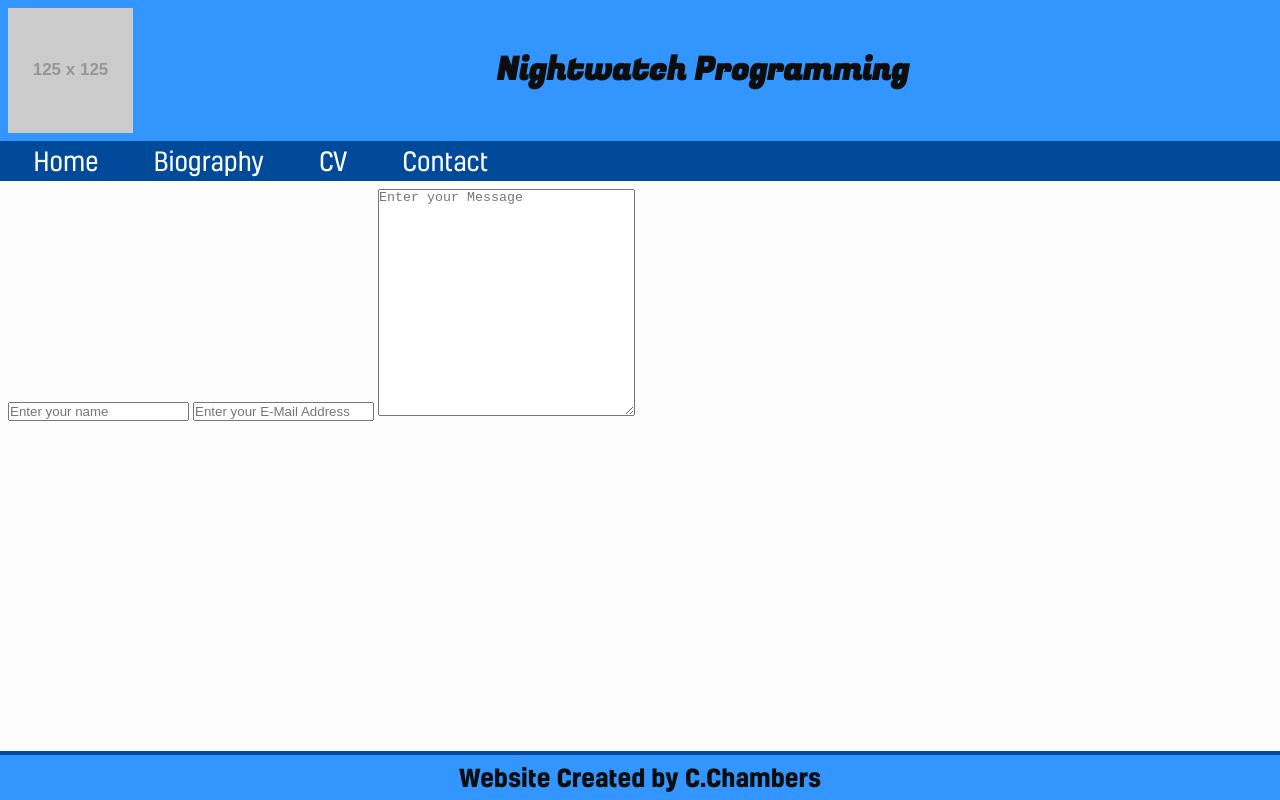
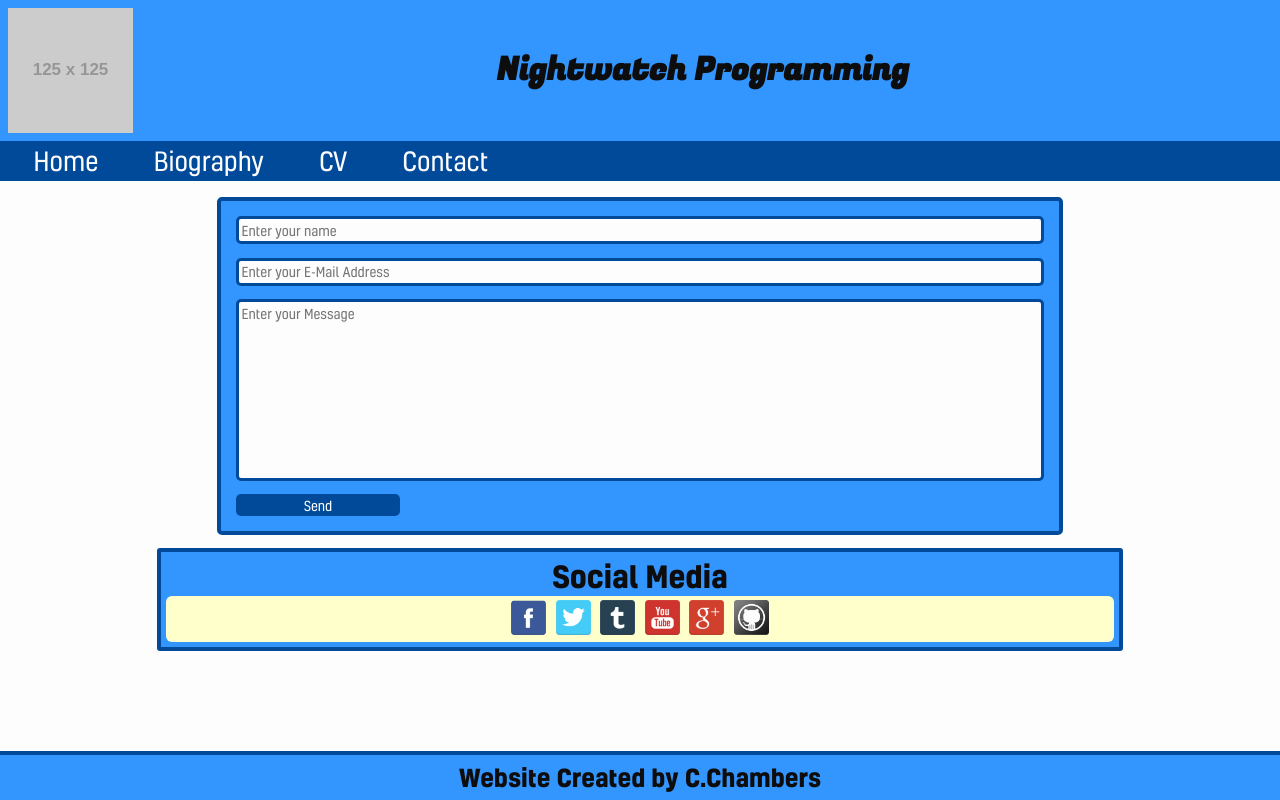
Before and after one commit to cjc1996/csy1018-assign1, a plain HTML site: page contact.html in a window 1280 px wide. Drawn offline with Linux system fonts and the light colour scheme; placeholder pictures from the web are drawn by us.

Commit message:
contact page

```diff
--- a/contact.html
+++ b/contact.html
@@ -29,11 +29,41 @@
     </div>
     <div class="wrapperM-control">
       <main class="main-control">
-        <form class="contact-control">
-          <input class="contact-name" type="text" name="name" placeholder="Enter your name" />
-          <input class ="contact-email" type="email" name="email" placeholder="Enter your E-Mail Address" />
-          <textarea class="contact-msg" type="text" name="message" placeholder="Enter your Message" rows="15" cols="30"></textarea>
-        </form>
+        <div class="contact-wrap">
+          <form class="contact-control">
+            <input class="contact-name" type="text" name="name" placeholder="Enter your name" required/>
+            <input class ="contact-email" type="email" name="email" placeholder="Enter your E-Mail Address" required/>
+            <textarea class="contact-msg" type="text" name="message" placeholder="Enter your Message" rows="10" cols="25" required></textarea>
+            <input class="contact-submit" type="submit" name="send" value="Send" />
+          </form>
+          <div class="tagline-wrap">
+            <section class="tagline-section">
+              <h6 class="tagline">Social Media</h6>
+              <div class="network-icons">
+                <ul class="network-list">
+                  <li><a href="http://www.facebook.com/"><img src="img/facebook_icon.png" class="media-img" /></a></li>
+                  <li><a href="http://www.twitter.com/"><img src="img/twitter_icon.png" class="media-img" /></a></li>
+                  <li><a href="http://www.tumblr.com/"><img src="img/tublr_icon.png" class="media-img" /></a></li>
+                  <li><a href="http://www.youtube.com/"><img src="img/youtube_icon.png" class="media-img" /></a></li>
+                  <li><a href="http://www.google.co.uk/"><img src="img/google_plus_icon.png" class="media-img" /></a></li>
+                  <li><a href="http://www.github.com/"><img src="img/github_icon.png" class="media-img" /></a></li>
+                </ul>
+            </div>
+              <div class="network-icons-mobile">
+                <ul class="network-list-mobileUpper">
+                  <li><a href="http://www.facebook.com/"><img src="img/facebook_icon.png" class="media-img" /></a></li>
+                  <li><a href="http://www.twitter.com/"><img src="img/twitter_icon.png" class="media-img" /></a></li>
+                  <li><a href="http://www.tumblr.com/"><img src="img/tublr_icon.png" class="media-img" /></a></li>
+                </ul><br>
+                <ul class="network-list-mobileLower">
+                  <li><a href="http://www.youtube.com/"><img src="img/youtube_icon.png" class="media-img" /></a></li>
+                  <li><a href="http://www.google.co.uk/"><img src="img/google_plus_icon.png" class="media-img" /></a></li>
+                  <li><a href="http://www.github.com/"><img src="img/github_icon.png" class="media-img" /></a></li>
+                </ul>
+              </div>
+            </section>
+          </div>
+      </div>
       </main>
     </div>
     <footer class="footer-control">
--- a/css/style.css
+++ b/css/style.css
@@ -234,8 +234,80 @@ ul{
     margin: 0.2em;
     border: 3px solid #ffffcc;
     border-radius: 4px;
+    font-size: 1.2em;
   }
   /*/Biography*/
+  /*Contact*/
+  .contact-control{
+    display: flex;
+    flex-direction: column;
+    width: 65%;
+    margin: 0.5em auto 0.5em auto;
+    padding: 0.5em;
+    background: #3396ff;
+    border: 4px solid #004a99;
+    border-radius: 5px;
+  }
+
+  .contact-name{
+    font-family: 'Kelsonregular', sans-serif;
+    border: 3px solid #004a99;
+    border-radius: 5px;
+    background: #fdfdfe;
+    margin: 0.5em;
+    padding: 0.2em;
+    transition: 0.5s;
+  }
+
+  .contact-name:focus{
+    border: 3px solid #ffffcc;
+  }
+
+  .contact-email{
+    font-family: 'Kelsonregular', sans-serif;
+    border: 3px solid #004a99;
+    border-radius: 5px;
+    background: #fdfdfe;
+    margin: 0.5em;
+    padding: 0.2em;
+    trasition: 0.5s;
+  }
+
+  .contact-email:focus{
+    border: 3px solid #ffffcc;
+  }
+
+  .contact-msg{
+    font-family: 'Kelsonregular', sans-serif;
+    border: 3px solid #004a99;
+    border-radius: 5px;
+    background: #fdfdfe;
+    margin: 0.5em;
+    padding: 0.2em;
+    resize: none;
+    transition: 0.5s;
+  }
+
+  .contact-msg:focus{
+    border:3px solid #ffffcc;
+  }
+
+  .contact-submit{
+    width: 20%;
+    background: #004a99;
+    font-family: 'Kelsonregular', sans-serif;
+    margin: 0.5em;
+    padding: 0.2em;
+    border-radius: 5px;
+    border: none;
+    color: #fdfdfe;
+    transition: 0.5s;
+  }
+
+  .contact-submit:hover{
+    background: #1a66ff;
+  }
+  /*/Contact*/
 /*/Class Selectors*/
 
 /*Media Quieries*/
@@ -315,6 +387,16 @@ ul{
     order: -1;
     width: 90%;
   }
+
+  .contact-control{
+    margin: 0.5em auto 0.5em auto;
+    width: 75%;
+  }
+
+  .contact-submit{
+    width: 80%;
+    margin: auto;
+  }
 }
 @media(min-width: 41.01em){
   .nav-item{
```
Also changed, not shown: index.html (indentation only).
